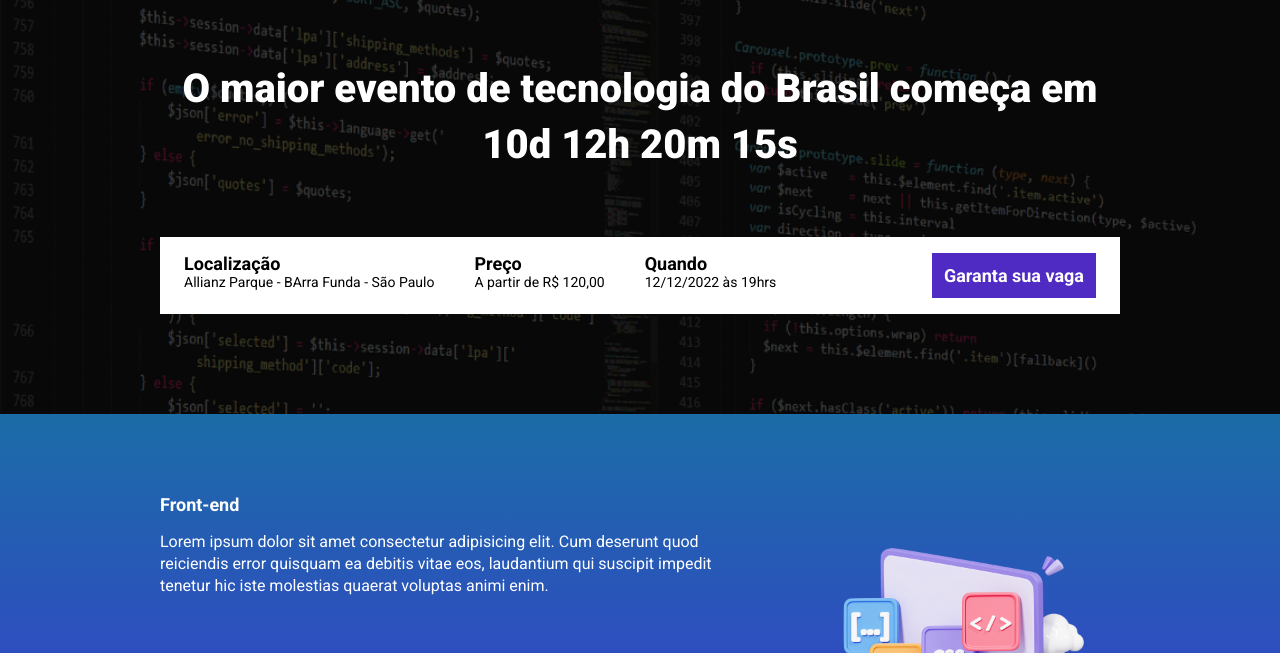
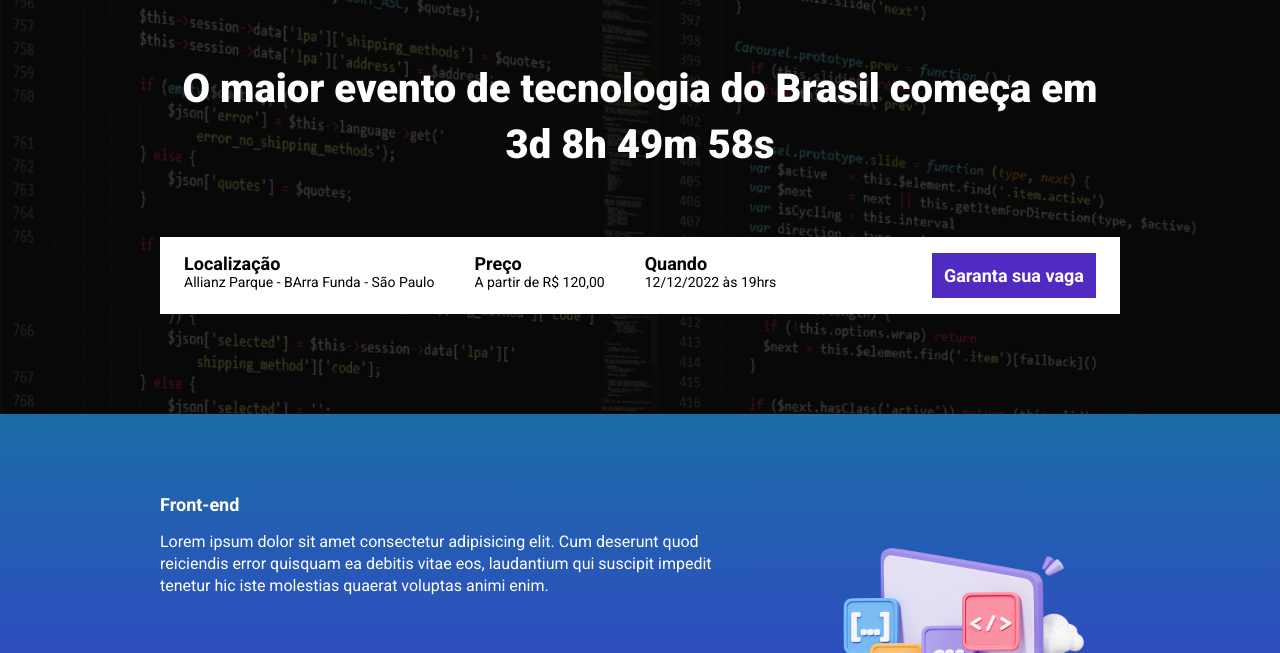
Before and after one commit to karensantana278/parcel-lp, a website built with Parcel: page src/index.html in a window 1280 px wide. Shown: the part 147-800 px from the top of the page. Built offline with nearby package versions, Linux system fonts and the light colour scheme.

Commit message:
add js time counter

```diff
--- a/package.json
+++ b/package.json
@@ -2,8 +2,8 @@
   "name": "lp-evento",
   "version": "1.0.0",
   "description": "",
-  "main": "index.js",
   "scripts": {
+    "build": "parcel build src/index.html",
     "dev": "parcel --no-cache src/index.html src/styles/main.scss src/scripts/main.js",
     "test": "echo \"Error: no test specified\" && exit 1"
   },
--- a/src/index.html
+++ b/src/index.html
@@ -18,7 +18,7 @@
             <img class="hero__logo" src="./images/ebac_logo.svg" alt="ebac">
 
             <p class="hero__text">
-                O maior evento de tecnologia do Brasil começa em 10d 12h 20m 15s
+                O maior evento de tecnologia do Brasil começa em <span id="contador"></span>
             </p>
 
             <div class="infos-bar">
--- a/src/scripts/main.js
+++ b/src/scripts/main.js
@@ -1 +1,30 @@
 AOS.init();
+
+const dataDoEvento = new Date("Dec 31, 2023 00:00:00");
+const timeStampDoEvento = dataDoEvento.getTime();
+const tempoHtml = document.getElementById("contador");
+
+const contador = setInterval(function(){
+    const agora = new Date();
+    const timeStampAtual = agora.getTime();
+
+    const distanciaAteOEvento = timeStampDoEvento - timeStampAtual;
+
+    const diaEmMs = 1000 * 60 * 60 * 24;
+    const horasEmMs = 1000 * 60 * 60;
+    const minutosEmMs = 1000 * 60;
+
+    const diasAteOEvento = Math.floor(distanciaAteOEvento / diaEmMs)
+    const horasAteOEvento = Math.floor((distanciaAteOEvento % diaEmMs / horasEmMs))
+    const minutosAteOEvento = Math.floor((distanciaAteOEvento % horasEmMs) / minutosEmMs)
+    const segundosAteOEvento = Math.floor((distanciaAteOEvento % minutosEmMs) / 1000)
+
+
+    tempoHtml.innerHTML = `${diasAteOEvento}d ${horasAteOEvento}h ${minutosAteOEvento}m ${segundosAteOEvento}s`
+
+    if(distanciaAteOEvento < 0){
+        clearInterval(contador)
+        tempoHtml.innerHTML = 'Evento expirado'
+    }
+
+}, 1000)
```
